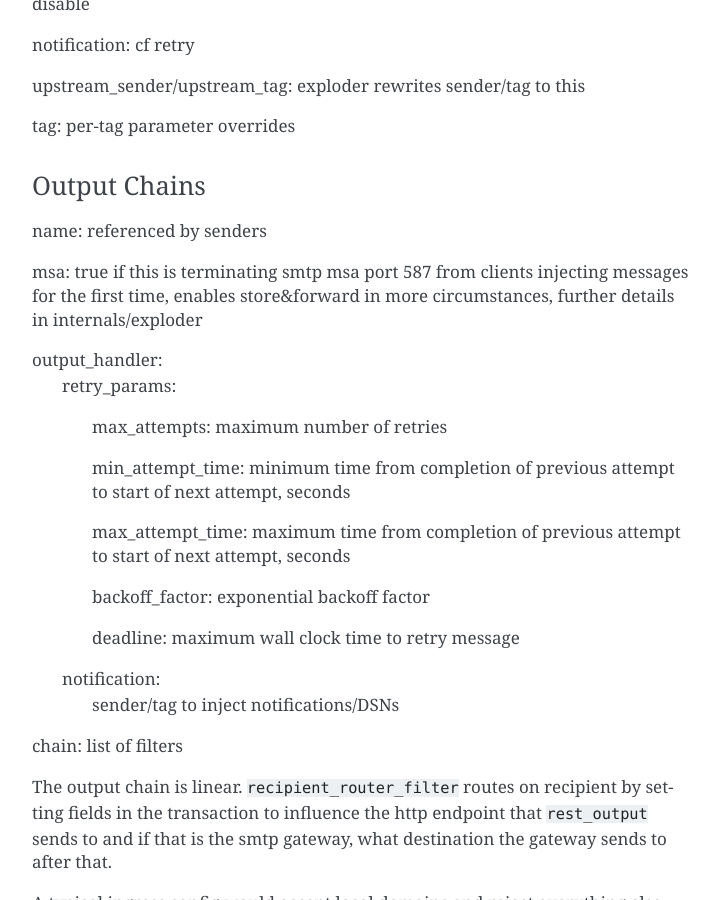
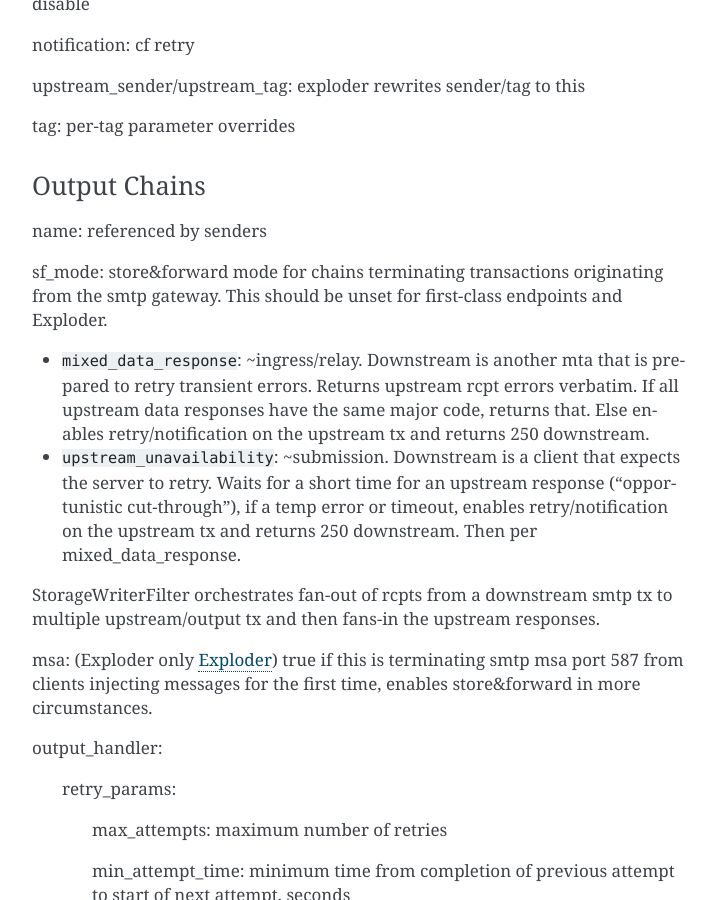
Before and after one commit to jsbucy/koukan, a Sphinx documentation site: the page built from koukan/docs/config.rst, in a window 1280 px wide and 900 px high, scrolled down 1313 px. Shown: the whole window, without its empty margins (388-1107 px from the left). Built offline with Sphinx 7.4.7, drawn with Linux system fonts in a browser that asks for light colours; some of the changed text lies outside the part shown.

Commit message:
first pass updating docs

```diff
--- a/koukan/docs/config.rst
+++ b/koukan/docs/config.rst
@@ -67,16 +67,38 @@ upstream_sender/upstream_tag: exploder rewrites sender/tag to this
 tag: per-tag parameter overrides
 
 
+.. _output_chain:
+
 Output Chains
 -------------
 
 name: referenced by senders
 
-msa: true if this is terminating smtp msa port 587 from clients
-injecting messages for the first time, enables store&forward in more
-circumstances, further details in internals/exploder
+sf_mode: store&forward mode for chains terminating transactions
+originating from the smtp gateway. This should be unset for
+first-class endpoints and Exploder.
+
+* ``mixed_data_response``: ~ingress/relay. Downstream is another mta
+  that is prepared to retry transient errors. Returns upstream rcpt
+  errors verbatim. If all upstream data responses have the same major
+  code, returns that. Else enables retry/notification on the upstream tx
+  and returns 250 downstream.
+* ``upstream_unavailability``: ~submission. Downstream is a client
+  that expects the server to retry. Waits for a short time for an
+  upstream response ("opportunistic cut-through"), if a temp error or
+  timeout, enables retry/notification on the upstream tx and returns 250
+  downstream. Then per mixed_data_response.
+
+StorageWriterFilter orchestrates fan-out of rcpts from a downstream
+smtp tx to multiple upstream/output tx and then fans-in the upstream
+responses.
+
+msa: (Exploder only :ref:`internals_exploder`) true if this is
+terminating smtp msa port 587 from clients injecting messages for the
+first time, enables store&forward in more circumstances.
 
 output_handler:
+
   retry_params:
 
     max_attempts: maximum number of retries
@@ -451,6 +473,34 @@ The router can optionally send filter_output to rest receivers router.yaml::
 This defaults to false. If enabled, the router will send HTTP PATCH to
 the transaction endpoint to populate filter_output.
 
+.. _transaction_group:
+
+Transaction Groups
+^^^^^^^^^^^^^^^^^^
+Multi-rcpt transactions originating from SMTP have some additional
+complications. All upstream tx fanned-out from the downstream are
+wired with tx.group referencing a shared TransactionGroup. This is a
+synchronization device to coordinate reusing filter
+output. cf. koukan.dkim_check_filter for an example of this.
+
+This is suitable for signals that are independent of the recipient
+e.g. dkim. Note that in general smtp returns a single data response
+for all recipients. Suppose you want to reject messages based on a
+per-recipient content policy. You have a couple of options:
+
+- don't accept additional recipients if they have a different
+  classifier than the recipients received so far. This may cause
+  errors/delays receiving multi-rcpt messages from old MTAs but may be
+  rare enough to be viable now.
+- reject the message if any of the recipient classifiers reject
+  it. This may cause false positives.
+- accept&bounce per recipient. Bouncing spam considered harmful.
+- only reject the message if all per-rcpt classifiers rejected it and
+  put it in the spam folder otherwise. This can be implemented with a
+  separate "group reject decision" signal that consumes the
+  per-upstream outputs.
+
+
 Signals
 ^^^^^^^
 
--- a/koukan/docs/internals.rst
+++ b/koukan/docs/internals.rst
@@ -77,8 +77,13 @@ VersionCache. OutputHandler waits for new downstream data, feeds it to
 the upstream chain, and writes upstream responses. RestHandler writes
 new downstream data and then waits for upstream responses.
 
+.. _internals_exploder:
+
 Exploder
 --------
+
+.. note:: Exploder is superseded by store&forward from
+          StorageWriterFilter :ref:`news_exploder`
 
 The router output flow generally assumes single-recipient. SMTP has
 always supported multi-recipient transactions and some old MTAs may
```
Also changed, not shown: koukan/docs/faq.rst (+18 -0 lines), koukan/docs/news.rst (+30 -2 lines), koukan/docs/overview.rst (+6 -25 lines).
